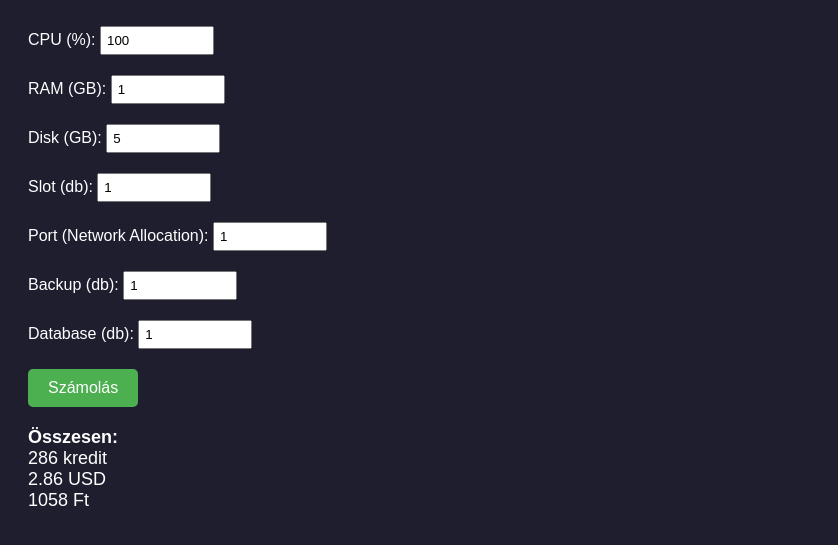
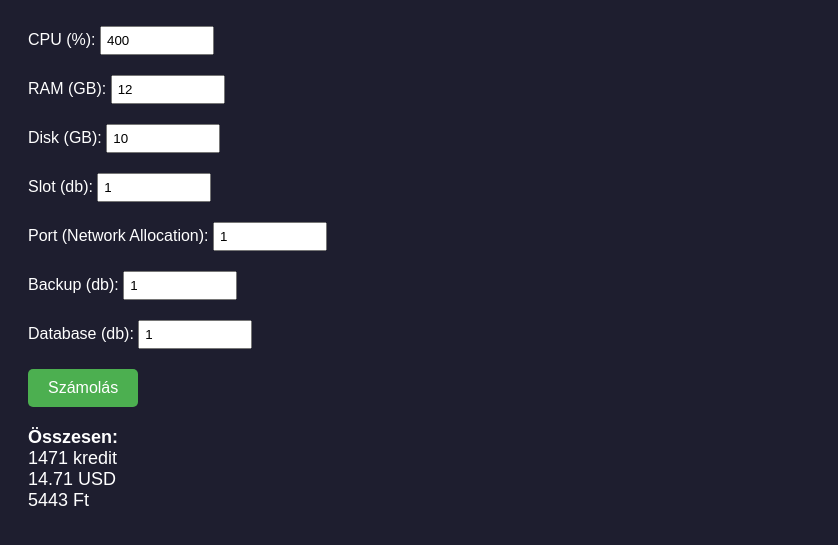
Before and after one commit to Swerie/Vbcs-r-kalkul-tor-, a plain HTML site: page index.html in a window 1280 px wide. Both pictures are taken after a click on the button "Számolás". Shown: the part 87-632 px from the top of the page, without its empty margins (0-838 px from the left). Drawn offline with Linux system fonts and the light colour scheme.

Commit message:
First 10gb ssd is free

```diff
--- a/index.html
+++ b/index.html
@@ -43,15 +43,15 @@
   <h1>Szerver Ár Kalkulátor</h1>
 
   <label>CPU (%):
-    <input type="number" id="cpu" value="100">
+    <input type="number" id="cpu" value="400">
   </label>
 
   <label>RAM (GB):
-    <input type="number" id="ram" value="1">
+    <input type="number" id="ram" value="12">
   </label>
 
   <label>Disk (GB):
-    <input type="number" id="disk" value="5">
+    <input type="number" id="disk" value="10">
   </label>
 
   <label>Slot (db):
@@ -84,10 +84,13 @@
       const backup = parseFloat(document.getElementById("backup").value) || 0;
       const database = parseFloat(document.getElementById("database").value) || 0;
 
+      // 10 GB SSD ingyen
+      const paidDisk = Math.max(0, disk - 10);
+
       const cost =
         cpu * 1 +
         ram * 85 +
-        disk * 10 +
+        paidDisk * 10 +
         slot * 1 +
         network * 15 +
         backup * 20 +
```
